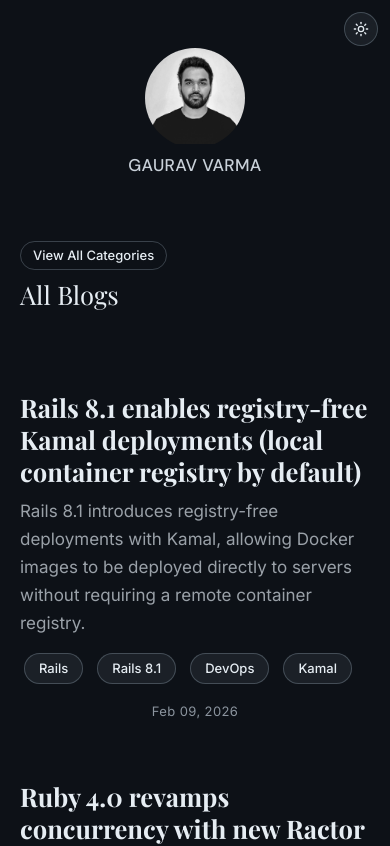
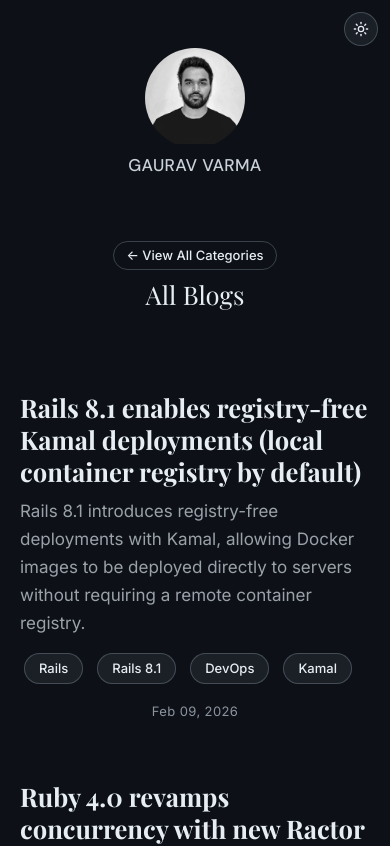
Before and after one commit to gaurav-varma/gauravvarma.dev, a Next.js app: page /blog/all in a window 390 px wide. Shown: the top 846 px of the page. Built offline with nearby package versions, Linux system fonts and the light colour scheme; no server answers.

Commit message:
Add arrow and center button on mobile

```diff
--- a/pages/blog/all.js
+++ b/pages/blog/all.js
@@ -27,6 +27,7 @@ export default function All({ posts }) {
                   className='btn btn-dark rounded ms-auto'
                   data-testid='view-all-categories-link'
                 >
+                  <span className='mobile-arrow'>← </span>
                   View All Categories
                 </a>
               </Link>
--- a/pages/blog/categories/[slug].js
+++ b/pages/blog/categories/[slug].js
@@ -26,6 +26,7 @@ export default function Category({ category }) {
               </h4>
               <Link href='/blog/categories' passHref>
                 <a href='replace' className='btn btn-dark rounded ms-auto'>
+                  <span className='mobile-arrow'>← </span>
                   View All Categories
                 </a>
               </Link>
--- a/pages/blog/categories/index.js
+++ b/pages/blog/categories/index.js
@@ -15,6 +15,7 @@ export default function Categories({ categories }) {
             <h4 className='text-left'>All Categories</h4>
             <Link href='/blog/all' passHref>
               <a href='replace' className='btn btn-dark rounded ms-auto'>
+                <span className='mobile-arrow'>← </span>
                 View All Blogs
               </a>
             </Link>
--- a/styles/globals.css
+++ b/styles/globals.css
@@ -440,22 +440,27 @@ a.subtext:hover,
     letter-spacing: 0.03em;
   }
 
-  /* Stack page-header rows (h4 title + button) vertically */
   /* Page header rows (h4 title + nav button): column layout on mobile.
-   * Button moves ABOVE the title — standard mobile back-navigation pattern
-   * (Apple HIG, Material): "where I came from" sits above "where I am". */
+   * Button moves ABOVE the title — standard mobile back-navigation pattern.
+   * Both centered so neither anchors to an edge — feels page-level. */
   .d-flex:has(> h4) {
     flex-direction: column !important;
-    align-items: flex-start !important;
+    align-items: center !important;
     gap: 8px;
   }
 
-  /* Button: order -1 places it before the h4 in the column */
+  /* Nav button: above the title, compact, clearly navigational */
   .d-flex:has(> h4) > .ms-auto {
     order: -1;
     margin-left: 0 !important;
-    font-size: 13px !important; /* smaller — reads as nav, not primary action */
+    font-size: 13px !important;
     padding: 4px 12px !important;
+  }
+
+  /* Title: centered to match the nav button above it */
+  .d-flex:has(> h4) > h4 {
+    text-align: center;
+    width: 100%;
   }
 
   /* ── Vertical rhythm — blog list ── */
```
Also changed, not shown: 1 other file (tests, documents, lock files or other folders).
